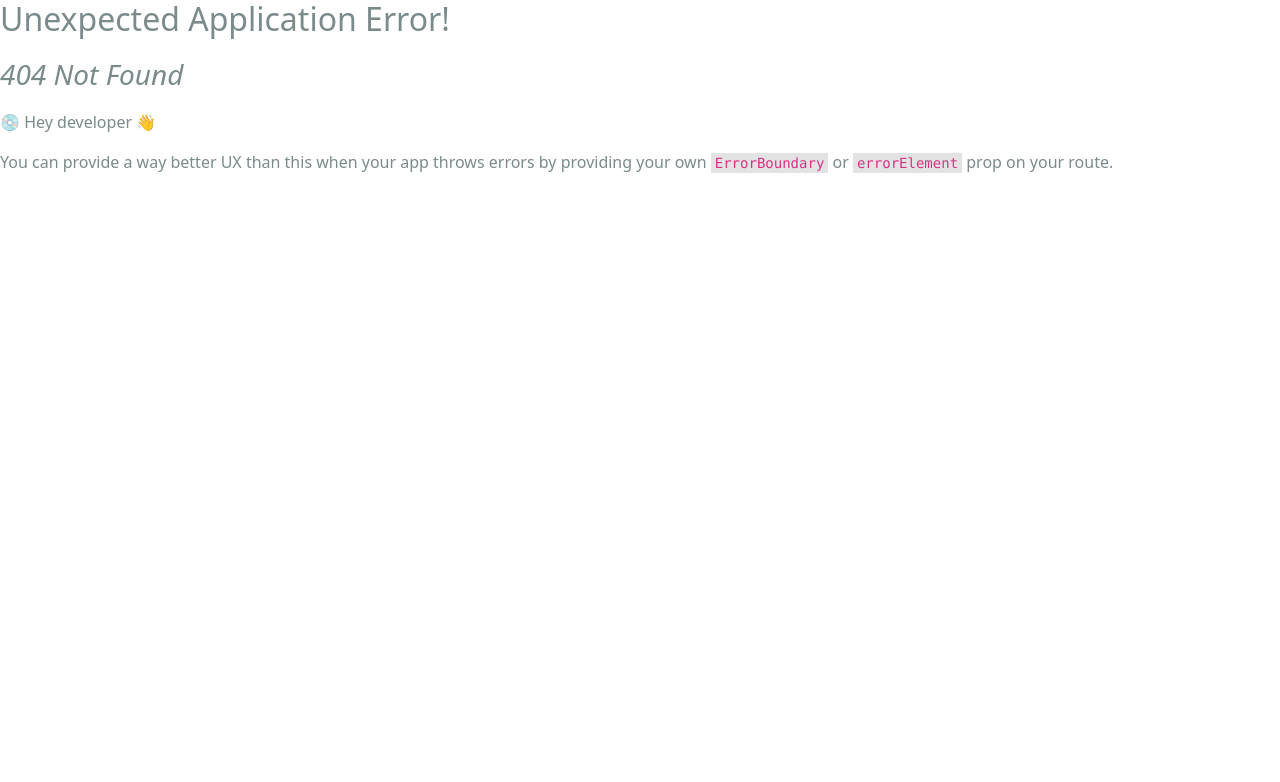
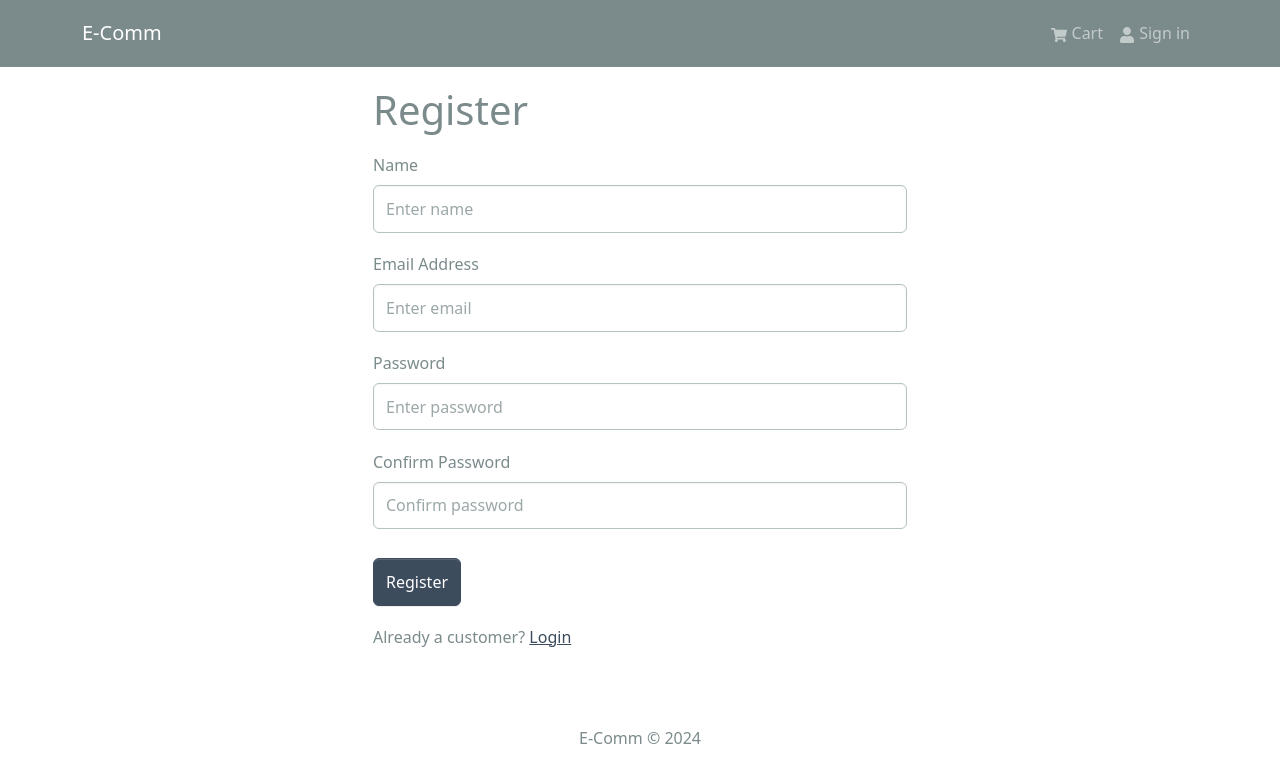
Before and after one commit to fraznistpunk/ecomm-mern, a React (Create React App) app in the folder frontend/: page /register in a window 1280 px wide. Before the commit this address had no page. Shown: the top 782 px of the page. Built offline with nearby package versions, Linux system fonts and the light colour scheme.

Commit message:
Updated toast code and completed whole auth & logout functionality.

```diff
--- a/frontend/src/App.js
+++ b/frontend/src/App.js
@@ -1,8 +1,8 @@
 import React from 'react';
 import { Container } from "react-bootstrap";
 import { Outlet } from "react-router-dom";
-import { ToastContainer } from "react-toastify";
-import "react-toastify/ReactToastify.css";
+import {ToastContainer} from 'react-toastify';
+import "react-toastify/dist/ReactToastify.css";
 import Header from "./components/Header.jsx";
 import Footer from "./components/Footer.jsx";
 
--- a/frontend/src/components/Header.jsx
+++ b/frontend/src/components/Header.jsx
@@ -1,12 +1,30 @@
-import React from 'react'
-import {Badge, Navbar, Nav, Container} from "react-bootstrap";
+import React from 'react';
+import { useNavigate } from 'react-router-dom';
+import {Badge, Navbar, Nav, Container, NavDropdown} from "react-bootstrap";
 import {FaShoppingCart, FaUser} from "react-icons/fa";
 import {LinkContainer} from "react-router-bootstrap";
-import { useSelector } from 'react-redux';
+import { useSelector, useDispatch } from 'react-redux';
+import { useLogoutMutation } from '../slices/usersApiSlice';
+import {logout} from "../slices/authSlice.js";
 
 const Header = () => {
   const { cartItems } = useSelector((state) => state.cart);
-  console.log(cartItems);
+  const { userInfo } = useSelector((state) => state.auth);
+  const dispatch = useDispatch();
+  const navigate = useNavigate();
+
+  const [logoutApiCall] = useLogoutMutation();
+  const logoutHandler = async () => {
+    try {
+      await logoutApiCall().unwrap();
+      dispatch(logout());
+      navigate("/login");
+    } catch (error) {
+      console.log(error);
+    }
+  }
+
+  // console.log(cartItems);
   return (
     <header>
       <Navbar bg="dark" variant="dark" expand="lg" collapseOnSelect>
@@ -21,17 +39,29 @@
                 <Nav.Link>
                   <FaShoppingCart /> Cart
                   {cartItems.length > 0 && (
-                  <Badge pill bg="success" style={{marginLeft : "5px"}}>
-                    {cartItems.reduce((accumulator, currItem) => accumulator + currItem.qty, 0)}
+                    <Badge pill bg="success" style={{ marginLeft: "5px" }}>
+                      {cartItems.reduce(
+                        (accumulator, currItem) => accumulator + currItem.qty,
+                        0
+                      )}
                     </Badge>
                   )}
                 </Nav.Link>
               </LinkContainer>
+              {userInfo ? (
+                <NavDropdown title={userInfo.name} id="username">
+                  <LinkContainer to="/profile">
+                    <NavDropdown.Item>Profile</NavDropdown.Item>
+                  </LinkContainer>
+                  <NavDropdown.Item onClick={logoutHandler}>Logout</NavDropdown.Item>
+                </NavDropdown>
+              ) : (
                 <LinkContainer to="/login">
                   <Nav.Link>
                     <FaUser /> Sign in
                   </Nav.Link>
                 </LinkContainer>
+              )}
             </Nav>
           </Navbar.Collapse>
         </Container>
--- a/frontend/src/index.js
+++ b/frontend/src/index.js
@@ -12,6 +12,8 @@
 import ProductScreen from "./screens/ProductScreen.jsx";
 import CartScreen from './screens/CartScreen.jsx';
 import LoginScreen from './screens/LoginScreen.jsx';
+import RegisterScreen from "./screens/RegisterScreen.jsx";
+
 
 const router = createBrowserRouter(
   createRoutesFromElements(
@@ -20,6 +22,7 @@
       <Route path="/product/:id" element={<ProductScreen />}></Route>
       <Route path="/cart" element={<CartScreen />}></Route>
       <Route path="/login" element={<LoginScreen />}></Route>
+      <Route path="/register" element={<RegisterScreen />}></Route>
     </Route>
   )
 );
--- a/frontend/src/screens/LoginScreen.jsx
+++ b/frontend/src/screens/LoginScreen.jsx
@@ -4,7 +4,7 @@
 import { useDispatch, useSelector } from 'react-redux';
 import FormContainer from "../components/FormContainer.jsx";
 import Loader from '../components/Loader.jsx';
-import {useLoginMutation} from "../slices/usersApiSlice.js";
+import { useLoginMutation } from "../slices/usersApiSlice.js";
 import { setCredentials } from '../slices/authSlice.js';
 import { toast } from 'react-toastify';
 
@@ -17,9 +17,24 @@
   const [login, {isLoading}] = useLoginMutation();
   const {userInfo} = useSelector((state) => state.auth);
 
-  const submitHandler = (event) => {
+  const { search } = useLocation();
+  const sp = new URLSearchParams(search);
+  const redirect = sp.get('redirect') || '/';
+  useEffect(() => {
+    if(userInfo) {
+      navigate(redirect);
+    }
+  }, [userInfo, redirect, navigate]);
+
+  const submitHandler = async (event) => {
     event.preventDefault();
-    console.log("Submit clicked");
+    try {
+      const res = await login({email, password}).unwrap();
+      dispatch(setCredentials({...res, }));
+      navigate(redirect);
+    } catch (error) {
+      toast.error(error?.data?.msg || error.error);
+    }
   }
 
   return (
@@ -48,10 +63,16 @@
             }}
           ></Form.Control>
         </Form.Group>
-        <Button type='submit' variant='primary' className='mt-2' >Sign in</Button>
+        <Button type="submit" variant="primary" className="mt-2" disabled={isLoading}>
+          Sign in
+        </Button>
+
+        {isLoading && <Loader/>}
       </Form>
-      <Row className='py-3'>
-        New customer? <Link to='/register'>Register</Link>
+      <Row className="py-3">
+        <Col>
+          New customer? <Link to={redirect ? `/register?redirect=${redirect}` : `/register`}>Register</Link>
+        </Col>
       </Row>
     </FormContainer>
   );
--- /dev/null
+++ b/frontend/src/screens/RegisterScreen.jsx
@@ -0,0 +1,119 @@
+import React, { useState, useEffect } from "react";
+import { Link, useLocation, useNavigate } from "react-router-dom";
+import { Form, Button, Row, Col } from "react-bootstrap";
+import { useDispatch, useSelector } from "react-redux";
+import FormContainer from "../components/FormContainer.jsx";
+import Loader from "../components/Loader.jsx";
+import { useRegisterMutation } from "../slices/usersApiSlice.js";
+import { setCredentials } from "../slices/authSlice.js";
+import { toast } from "react-toastify";
+
+const RegisterScreen = () => {
+  const [name, setName] = useState("");
+  const [email, setEmail] = useState("");
+  const [password, setPassword] = useState("");
+  const [confirmPassword, setConfirmPassword] = useState("");
+
+  const dispatch = useDispatch();
+  const navigate = useNavigate();
+
+  const [register, { isLoading }] = useRegisterMutation();
+  const { userInfo } = useSelector((state) => state.auth);
+
+  const { search } = useLocation();
+  const sp = new URLSearchParams(search);
+  const redirect = sp.get("redirect") || "/";
+  useEffect(() => {
+    if (userInfo) {
+      navigate(redirect);
+    }
+  }, [userInfo, redirect, navigate]);
+
+  const submitHandler = async (event) => {
+    event.preventDefault();
+    if(password != confirmPassword) {
+        toast.error('Passwords do not match!');
+        return;
+    } else {
+        try {
+          const res = await register({ name, email, password }).unwrap();
+          dispatch(setCredentials({ ...res }));
+          navigate(redirect);
+        } catch (error) {
+          toast.error(error?.data?.message || error.error);
+        }
+    }
+  };
+
+  return (
+    <FormContainer>
+      <h1>Register</h1>
+      <Form onSubmit={submitHandler}>
+        <Form.Group controlId="name" className="my-3">
+          <Form.Label>Name</Form.Label>
+          <Form.Control
+            type="text"
+            placeholder="Enter name"
+            value={name}
+            onChange={(evt) => {
+              return setName(evt.target.value);
+            }}
+          ></Form.Control>
+        </Form.Group>
+        <Form.Group controlId="email" className="my-3">
+          <Form.Label>Email Address</Form.Label>
+          <Form.Control
+            type="email"
+            placeholder="Enter email"
+            value={email}
+            onChange={(evt) => {
+              return setEmail(evt.target.value);
+            }}
+          ></Form.Control>
+        </Form.Group>
+        <Form.Group controlId="password" className="my-3">
+          <Form.Label>Password</Form.Label>
+          <Form.Control
+            type="password"
+            placeholder="Enter password"
+            value={password}
+            onChange={(evt) => {
+              return setPassword(evt.target.value);
+            }}
+          ></Form.Control>
+        </Form.Group>
+        <Form.Group controlId="password" className="my-3">
+          <Form.Label>Confirm Password</Form.Label>
+          <Form.Control
+            type="password"
+            placeholder="Confirm password"
+            value={confirmPassword}
+            onChange={(evt) => {
+              return setConfirmPassword(evt.target.value);
+            }}
+          ></Form.Control>
+        </Form.Group>
+        <Button
+          type="submit"
+          variant="primary"
+          className="mt-2"
+          disabled={isLoading}
+        >
+          Register
+        </Button>
+
+        {isLoading && <Loader />}
+      </Form>
+      <Row className="py-3">
+        <Col>
+          Already a customer?{" "}
+          <Link to={redirect ? `/login?redirect=${redirect}` : `/login`}>
+            Login
+          </Link>
+        </Col>
+      </Row>
+    </FormContainer>
+  );
+};
+
+export default RegisterScreen;
--- a/frontend/src/slices/authSlice.js
+++ b/frontend/src/slices/authSlice.js
@@ -12,9 +12,13 @@
         setCredentials : (state, action) => {
             state.userInfo = action.payload;
             localStorage.setItem('userInfo', JSON.stringify(action.payload));
+        },
+        logout : (state, action) => {
+            state.userInfo = null;
+            localStorage.removeItem('userInfo');
         }
     }
 });
 
-export const {setCredentials} = authSlice.actions;
+export const {setCredentials, logout} = authSlice.actions;
 export default authSlice.reducer;
--- a/frontend/src/slices/cartSlice.js
+++ b/frontend/src/slices/cartSlice.js
@@ -1,13 +1,13 @@
 import { createSlice } from "@reduxjs/toolkit";
 import { updateCart } from "../utils/cartUtils";
 
-const initialState = localStorage.getItem("cart") ? JSON.parse(localStorage.getItem("cart")) : {cartItems : []};
+const initialState = localStorage.getItem("cart") ? JSON.parse(localStorage.getItem("cart")) : {cartItems : [], shippingAddress : {}, paymentMethod : 'PayPal'};
 
 const cartSlice = createSlice({
-    name : "cart",
+  name: "cart",
   initialState,
-    reducers : {
-        addToCart : (state, action) => {
+  reducers: {
+    addToCart: (state, action) => {
       const item = action.payload; // item to send in cart using action.payload
       const existItem = state.cartItems.find((x) => {
         return x._id === item._id;
@@ -21,12 +21,18 @@
       }
       return updateCart(state);
     },
-        removeFromCart : (state, action) => {
-          state.cartItems = state.cartItems.filter((item) => item._id !== action.payload)
+    removeFromCart: (state, action) => {
+      state.cartItems = state.cartItems.filter(
+        (item) => item._id !== action.payload
+      );
+      return updateCart(state);
+    },
+    saveShippingAddress: (state, action) => {
+      state.shippingAddress = action.payload;
       return updateCart(state);
     },
   },
 });
 
-export const { addToCart, removeFromCart } = cartSlice.actions;
+export const { addToCart, removeFromCart, saveShippingAddress } = cartSlice.actions;
 export default cartSlice.reducer;
--- a/frontend/src/slices/usersApiSlice.js
+++ b/frontend/src/slices/usersApiSlice.js
@@ -6,11 +6,24 @@
     login: builder.mutation({
       query: (data) => ({
         url: `${USERS_URL}/auth`,
-        method : 'POST',
-        body : data
+        method: "POST",
+        body: data,
+      }),
+    }),
+    register: builder.mutation({
+      query: (data) => ({
+        url: `${USERS_URL}`,
+        method: "POST",
+        body: data,
+      }),
+    }),
+    logout: builder.mutation({
+      query: () => ({
+        url: `${USERS_URL}/logout`,
+        method: "POST",
       }),
     }),
   }),
 });
 
-export const { useLoginMutation } = usersApiSlice;
+export const { useLoginMutation, useLogoutMutation, useRegisterMutation } = usersApiSlice;
```
Lines whose indentation alone changed are shown as unchanged.
